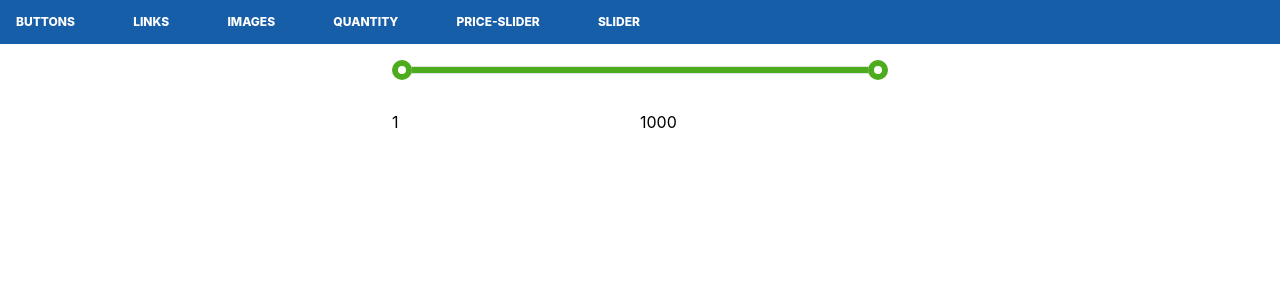
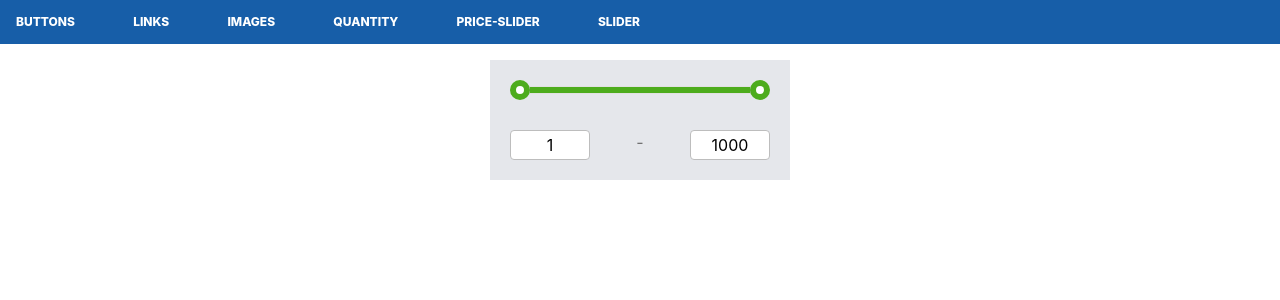
Before and after one commit to krasenDimitrov90/e-commerce, a React (Create React App) app: page /slider in a window 1280 px wide. Shown: the top 300 px of the page. Built offline with nearby package versions, Linux system fonts and the light colour scheme.

Commit message:
adding some styles for the price-inputs

```diff
--- a/src/components-renderer/SliderType/SliderType.js
+++ b/src/components-renderer/SliderType/SliderType.js
@@ -20,7 +20,7 @@ export const SliderType = () => {
     }, []);
 
     return (
-        <div className="w-[300px] m-auto flex justify-center">
+        <div className="w-[300px] m-auto p-5 bg-gray-200 flex justify-center">
             <Slider
                 min={min}
                 max={max}
--- a/src/modules/Slider/Slider.js
+++ b/src/modules/Slider/Slider.js
@@ -44,15 +44,16 @@ export const Slider = ({ min, max, maxPrice, onMinChange, onMaxChange }) => {
                 </div>
 
             </div>
-            <div className="price-inputs">
-                <input type="text" value={min}
+            <div className="price-inputs-container">
+                <input type="text" className="price-input" value={min}
                     onChange={(e) => {
                         let value = e.target.value || '0';
                         if (!validateNumberInput(value)) return;
                         onMinChange(Number(value));
                     }}
                 />
-                <input type="text" value={max}
+                <span className="text-gray-600">-</span>
+                <input type="text" className="price-input" value={max}
                     onChange={(e) => {
                         let value = e.target.value || '0';
                         if (!validateNumberInput(value)) return;
--- a/src/modules/Slider/Slider.styles.css
+++ b/src/modules/Slider/Slider.styles.css
@@ -74,8 +74,19 @@
     transform: translateX(0);
 }
 
-.price-inputs {
-    @apply flex
+.price-inputs-container {
+    @apply flex w-full justify-between
+}
+
+.price-input {
+    @apply w-[80px] h-[30px] text-center border-[1px] border-gray-500 rounded transition-all duration-150 ease-linear outline-none focus:border-blue-400
+}
+
+.price-input-container >input[type="number"]::-webkit-inner-spin-button,
+.price-input-container >input[type="number"]::-webkit-outer-spin-button {
+    -webkit-appearance: none;
+    appearance: none;
+    display: none;
 }
 
 
```
